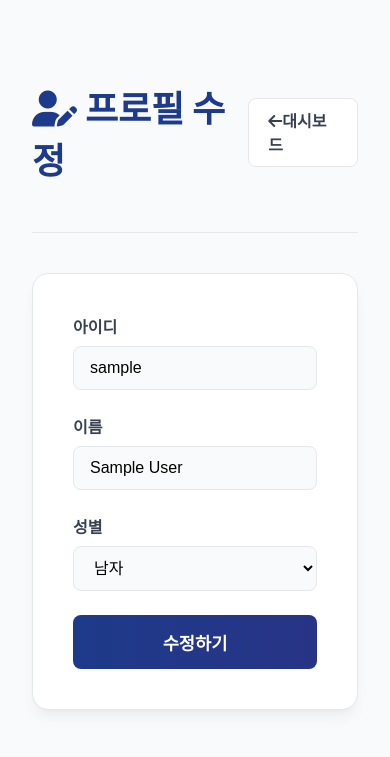
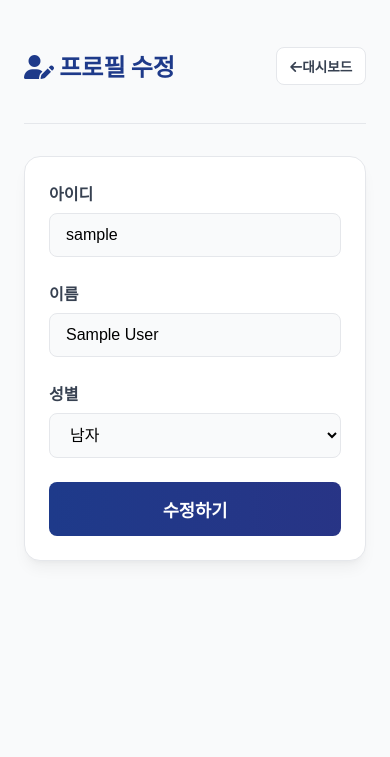
Before and after one commit to JungGyul/s-angel, a Django app: page /profile/update/ in a window 390 px wide. Shown: the top 757 px of the page. Run offline with Django 5.2, Linux system fonts and the light colour scheme; the visitor is signed in with stand-in values (Sample User, id 1); parts of the project's set-up code (start-up, migrations or seed data) failed here and were passed over.

Commit message:
Fix:모바일환경개선

```diff
--- a/s_angel/templates/users/profile_update.html
+++ b/s_angel/templates/users/profile_update.html
@@ -27,6 +27,34 @@
     .btn-gradient { width: 100%; padding: 0.9rem; font-size: 1.1rem; font-weight: 700; background-image: linear-gradient(to right, var(--gradient-start) 0%, var(--gradient-end) 100%); border: none; color: white; transition: all 0.3s ease; background-size: 200% auto; border-radius: 0.5rem; cursor: pointer; }
     .btn-gradient:hover { background-position: right center; }
     .error-text { color: var(--danger-red); font-size: 0.875rem; margin-top: 0.25rem; }
+
+    @media (max-width: 768px) {
+    .form-container {
+        /* 모바일에서는 상하좌우 여백을 줄여 공간 확보 */
+        padding: 1.5rem 1rem;
+    }
+
+    .page-header {
+        /* 헤더의 가로 배치는 유지하되, 간격만 조정 */
+        margin-bottom: 2rem;
+    }
+
+    .page-header h1 {
+        /* 페이지 제목 크기를 모바일에 맞게 조정 */
+        font-size: 1.5rem;
+    }
+
+    .btn-dashboard {
+        /* 버튼 내부 여백과 글자 크기 축소 */
+        padding: 0.5rem 0.8rem;
+        font-size: 0.85rem;
+    }
+
+    .form-card {
+        /* 폼 카드의 내부 여백을 줄임 */
+        padding: 1.5rem;
+    }
+}
 </style>
 </head>
 <body class="form-body">
```
